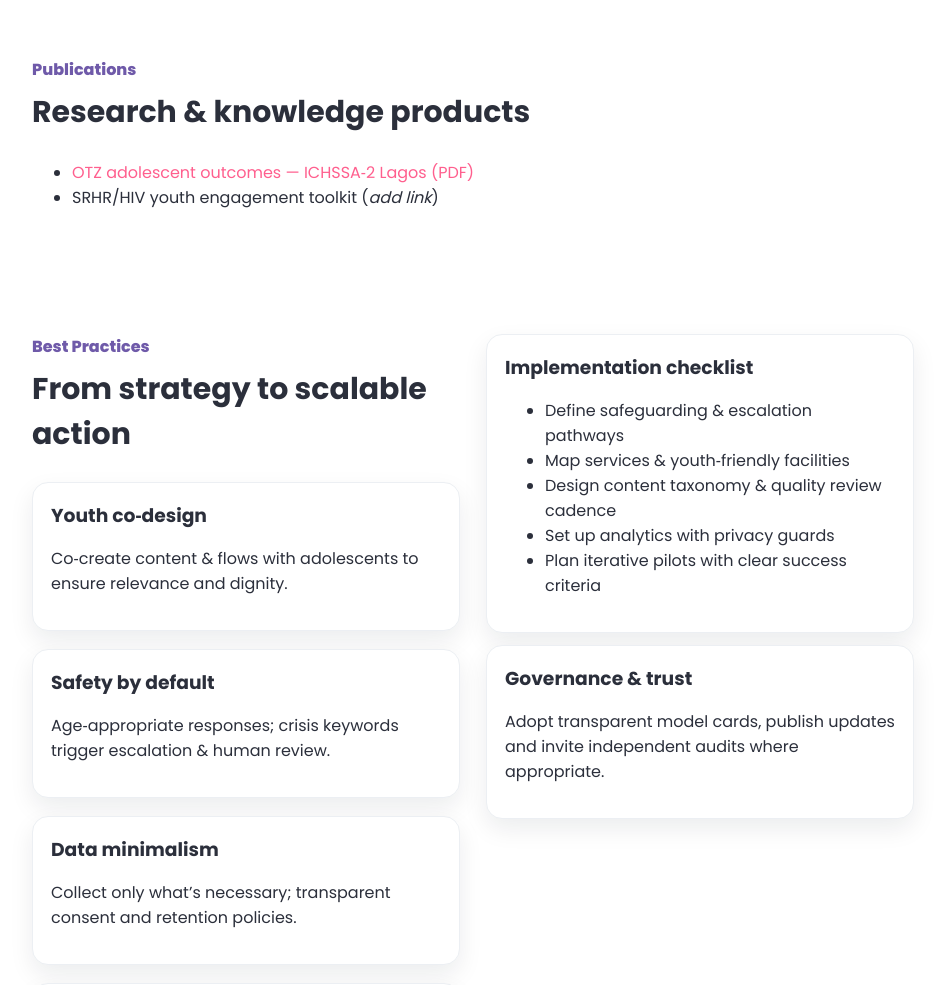
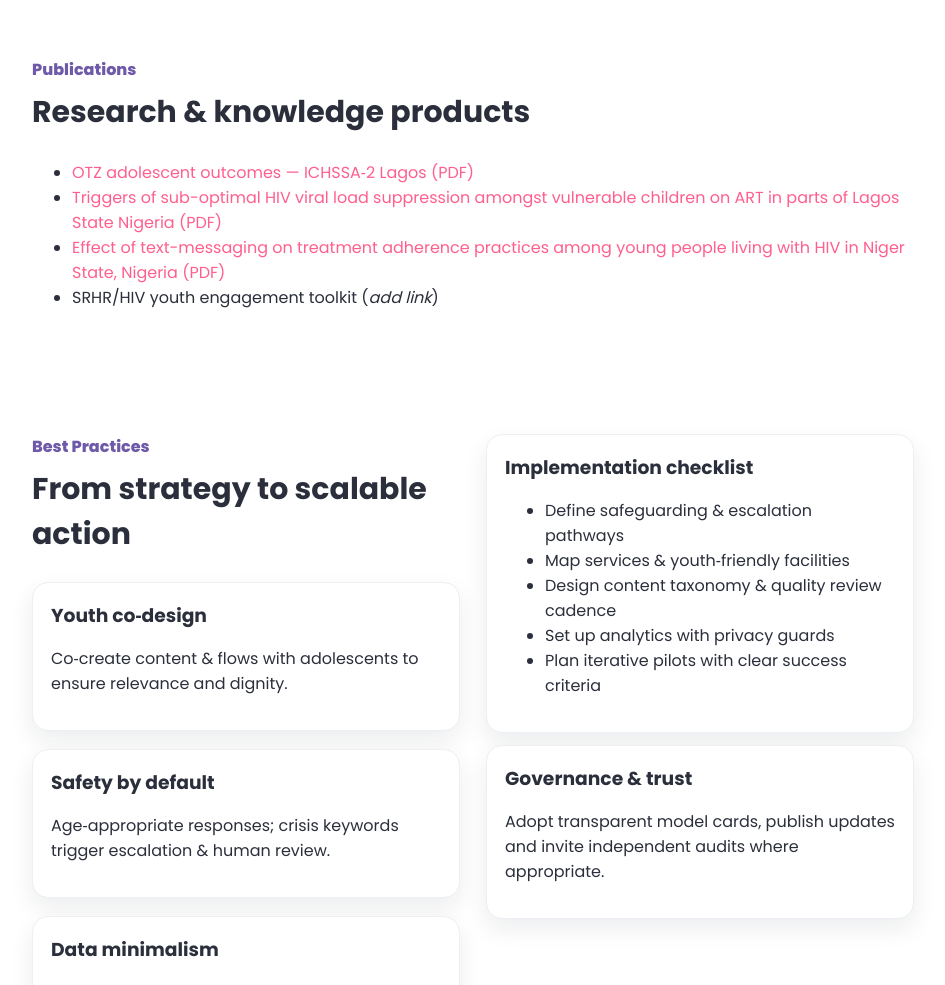
Before and after one commit to vibeaibot/vibeai, a plain HTML site: page index.html in a window 1280 px wide. Shown: the part 3338-4323 px from the top of the page, without its empty margins (306-1251 px from the left). Drawn offline with Linux system fonts and the light colour scheme.

Commit message:
Update index.html

```diff
--- a/index.html
+++ b/index.html
@@ -273,6 +273,8 @@
           <ul>
             <li><a href="https://github.com/vibeaibot/vibeai/blob/main/OTZ%20Paper_ICHSSA_2_Gbade.pdf" target="_blank" rel="noopener">OTZ adolescent outcomes — ICHSSA‑2 Lagos (PDF)</a></li>
 
+            <li><a href="https://raw.githubusercontent.com/vibeaibot/vibeai/main/Paper_Triggers%20of%20sub-optimal%20HIV%20viral%20load%20suppression%20amongst%20vulnerable%20children%20on%20ART%20in%20parts%20of%20Lagos%20State%20Nigeria.pdf" target="_blank" rel="noopener">Triggers of sub-optimal HIV viral load suppression amongst vulnerable children on ART in parts of Lagos State Nigeria (PDF)</a></li>
+            <li><a href="https://raw.githubusercontent.com/vibeaibot/vibeai/main/Paper_%20Effect%20of%20text-messaging%20on%20treatment%20adherence%20practices%20among%20young%20people%20living%20with%20HIV%20in%20Niger%20State%2C%20Nigeria.pdf" target="_blank" rel="noopener">Effect of text-messaging on treatment adherence practices among young people living with HIV in Niger State, Nigeria (PDF)</a></li>
             <li>SRHR/HIV youth engagement toolkit (<em>add link</em>)</li>
           </ul>
         </section>
```
